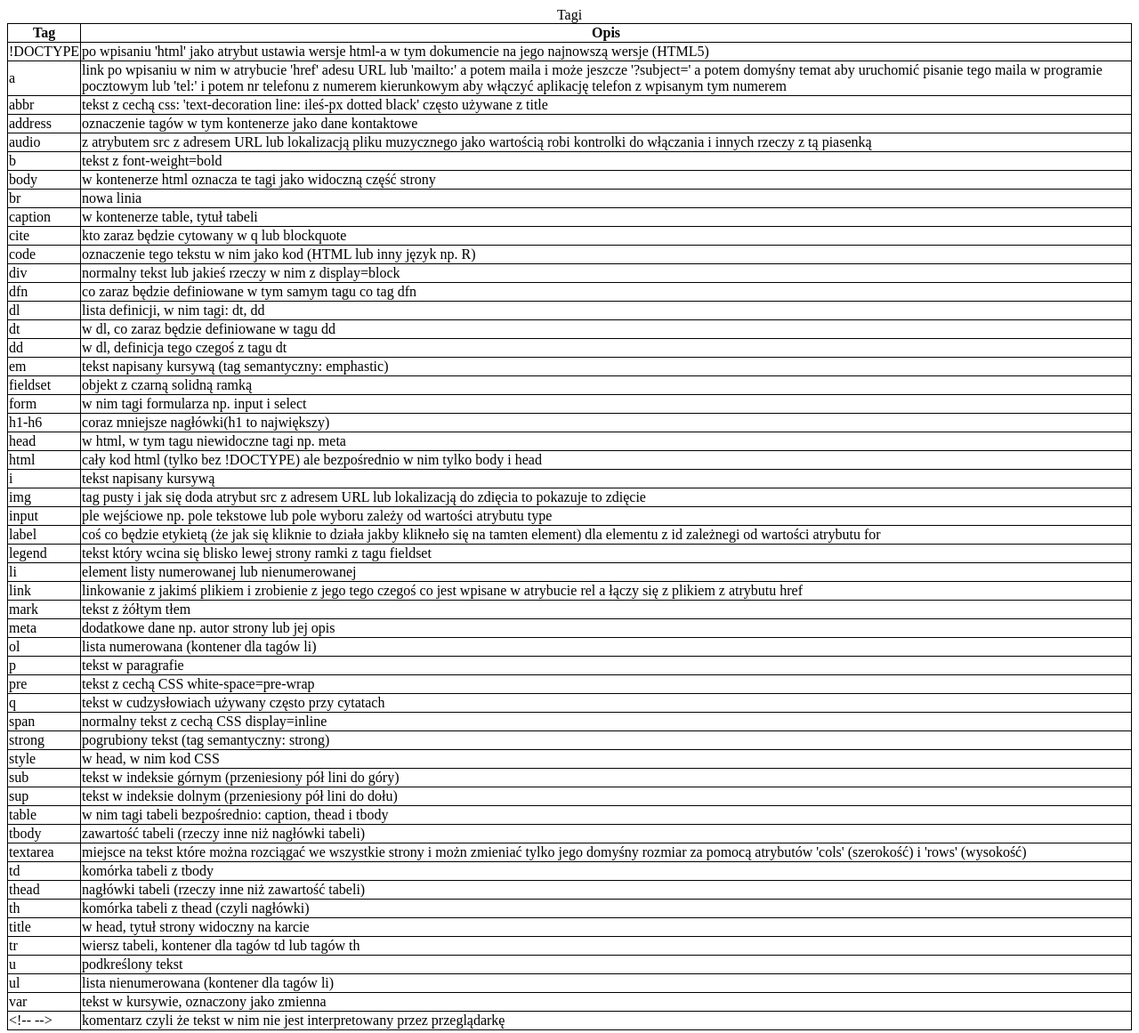
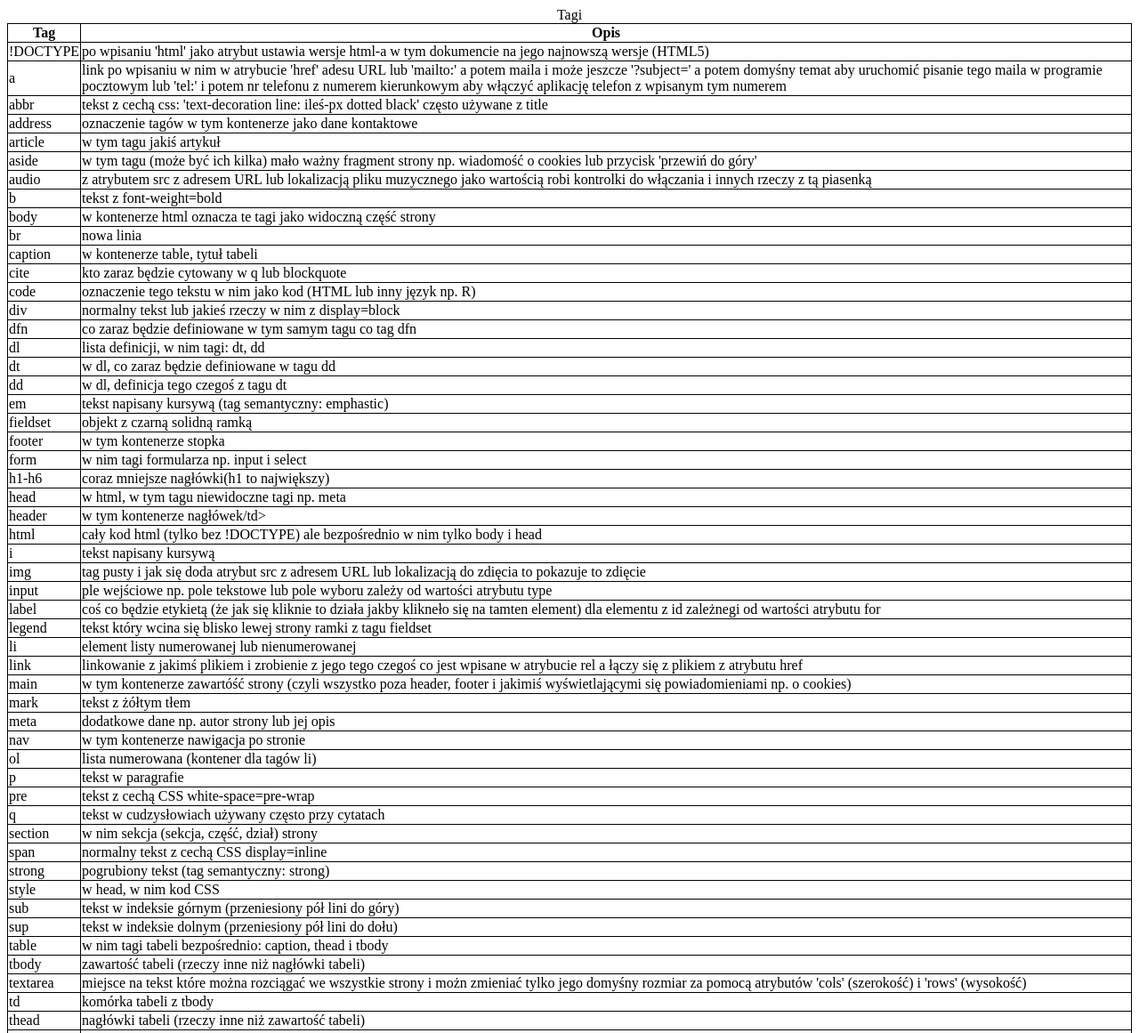
Before and after one commit to julianpiekos/rzeczy-z-html-i-css-nam-znane, a plain HTML site: page index.html in a window 1280 px wide. Shown: the top 1161 px of the page at 89% size. Drawn offline with Linux system fonts and the light colour scheme.

Commit message:
Update index.html

```diff
--- a/index.html
+++ b/index.html
@@ -39,6 +39,14 @@
       <tr>
         <td>address</td>
         <td>oznaczenie tagów w tym kontenerze jako dane kontaktowe</td>
+      </tr>
+      <tr>
+        <td>article</td>
+        <td>w tym tagu jakiś artykuł</td>
+      </tr>
+      <tr>
+        <td>aside</td>
+        <td>w tym tagu (może być ich kilka) mało ważny fragment strony np. wiadomość o cookies lub przycisk 'przewiń do góry'</td>
       </tr>
       <tr>
         <td>audio</td>
@@ -97,6 +105,10 @@
         <td>objekt z czarną solidną ramką</td>
       </tr>
       <tr>
+        <td>footer</td>
+        <td>w tym kontenerze stopka</td>
+      </tr>
+      <tr>
         <td>form</td>
         <td>w nim tagi formularza np. input i select</td>
       </tr>
@@ -107,6 +119,10 @@
       <tr>
         <td>head</td>
         <td>w html, w tym tagu niewidoczne tagi np. meta</td>
+      </tr>
+      <tr>
+        <td>header</td>
+        <td>w tym kontenerze nagłówek/td>
       </tr>
       <tr>
         <td>html</td>
@@ -141,12 +157,20 @@
         <td>linkowanie z jakimś plikiem i zrobienie z jego tego czegoś co jest wpisane w atrybucie rel a łączy się z plikiem z atrybutu href</td>
       </tr>
       <tr>
+        <td>main</td>
+        <td>w tym kontenerze zawartóść strony (czyli wszystko poza header, footer i jakimiś wyświetlającymi się powiadomieniami np. o cookies)</td>
+      </tr>
+      <tr>
         <td>mark</td>
         <td>tekst z żółtym tłem</td>
       </tr>
       <tr>
         <td>meta</td>
         <td>dodatkowe dane np. autor strony lub jej opis</td>
+      </tr>
+      <tr>
+        <td>nav</td>
+        <td>w tym kontenerze nawigacja po stronie</td>
       </tr>
       <tr>
         <td>ol</td>
@@ -163,6 +187,10 @@
       <tr>
         <td>q</td>
         <td>tekst w cudzysłowiach używany często przy cytatach</td>
+      </tr>
+      <tr>
+        <td>section</td>
+        <td>w nim sekcja (sekcja, część, dział) strony</td>
       </tr>
       <tr>
         <td>span</td>
```
